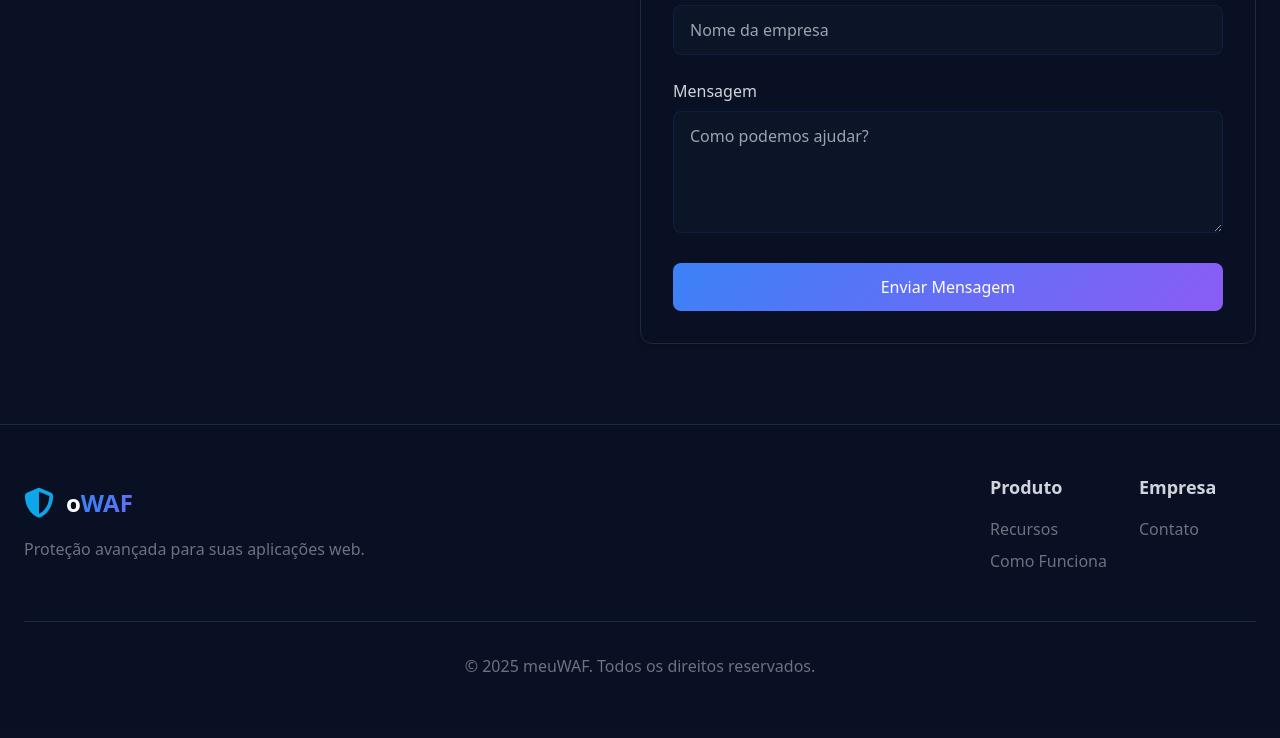
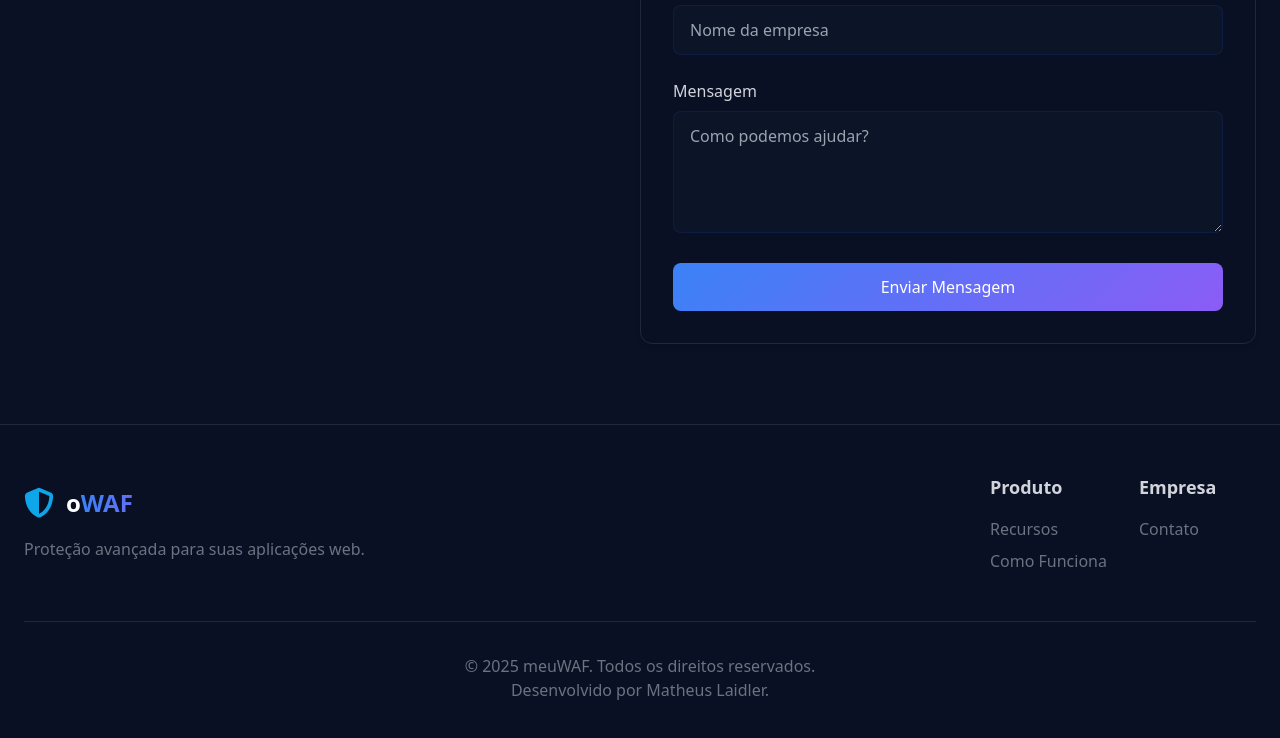
Before and after one commit to matheuslaidler/meuWAF, a plain HTML site: page index.html in a window 1280 px wide. Shown: the part 4722-5460 px from the top of the page. Drawn offline with nearby package versions, Linux system fonts and the light colour scheme.

Commit message:
Credits update

```diff
--- a/index.html
+++ b/index.html
@@ -431,6 +431,7 @@
 
             <div class="border-t border-gray-800 mt-8 md:mt-12 pt-6 md:pt-8 text-center">
                 <p class="text-gray-500 text-sm md:text-base">© 2025 meuWAF. Todos os direitos reservados.</p>
+                <p class="text-gray-500 text-sm md:text-base">Desenvolvido por Matheus Laidler.</p>
             </div>
         </div>
     </footer>
```
Also changed, not shown: index-en.html (+1 -0 lines).
